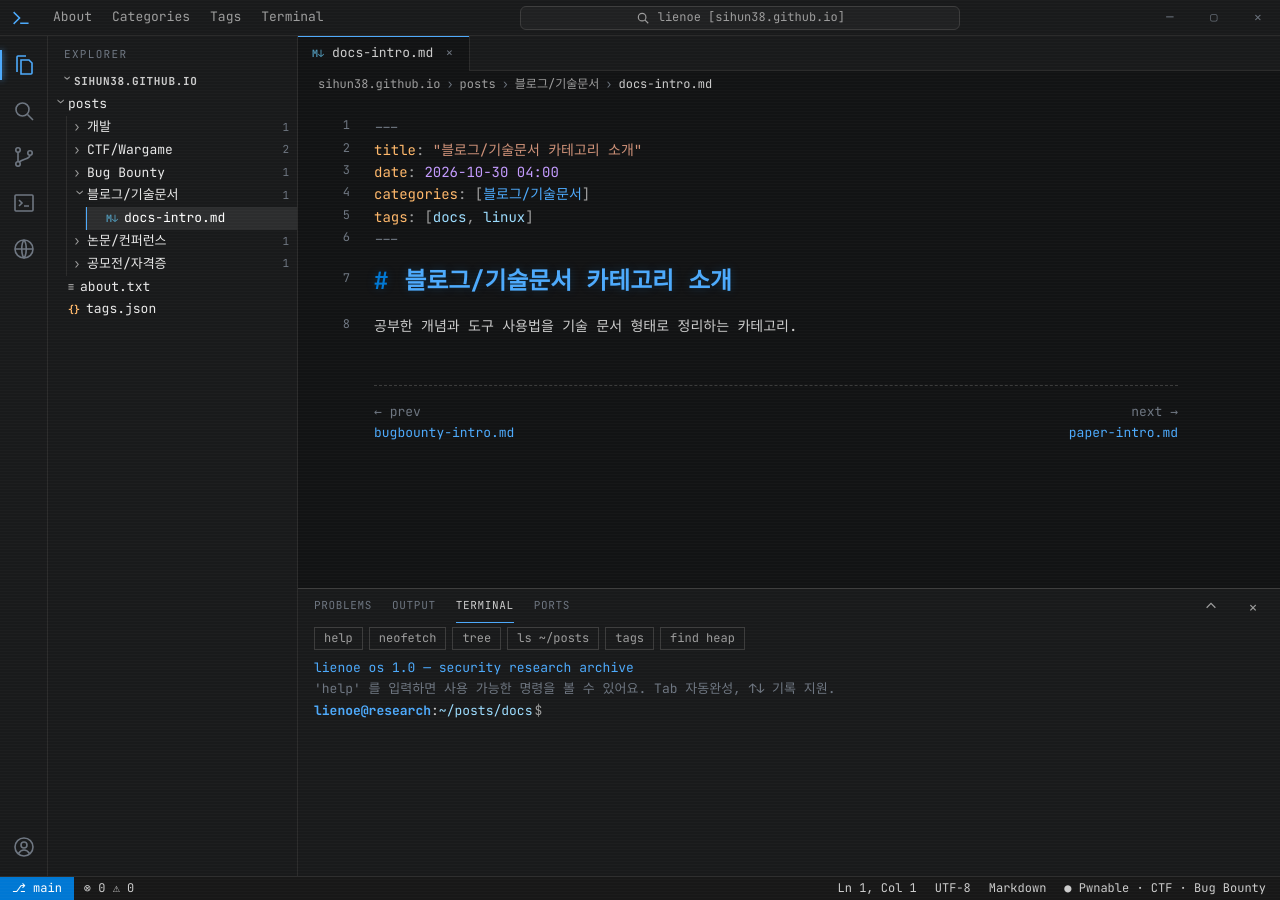
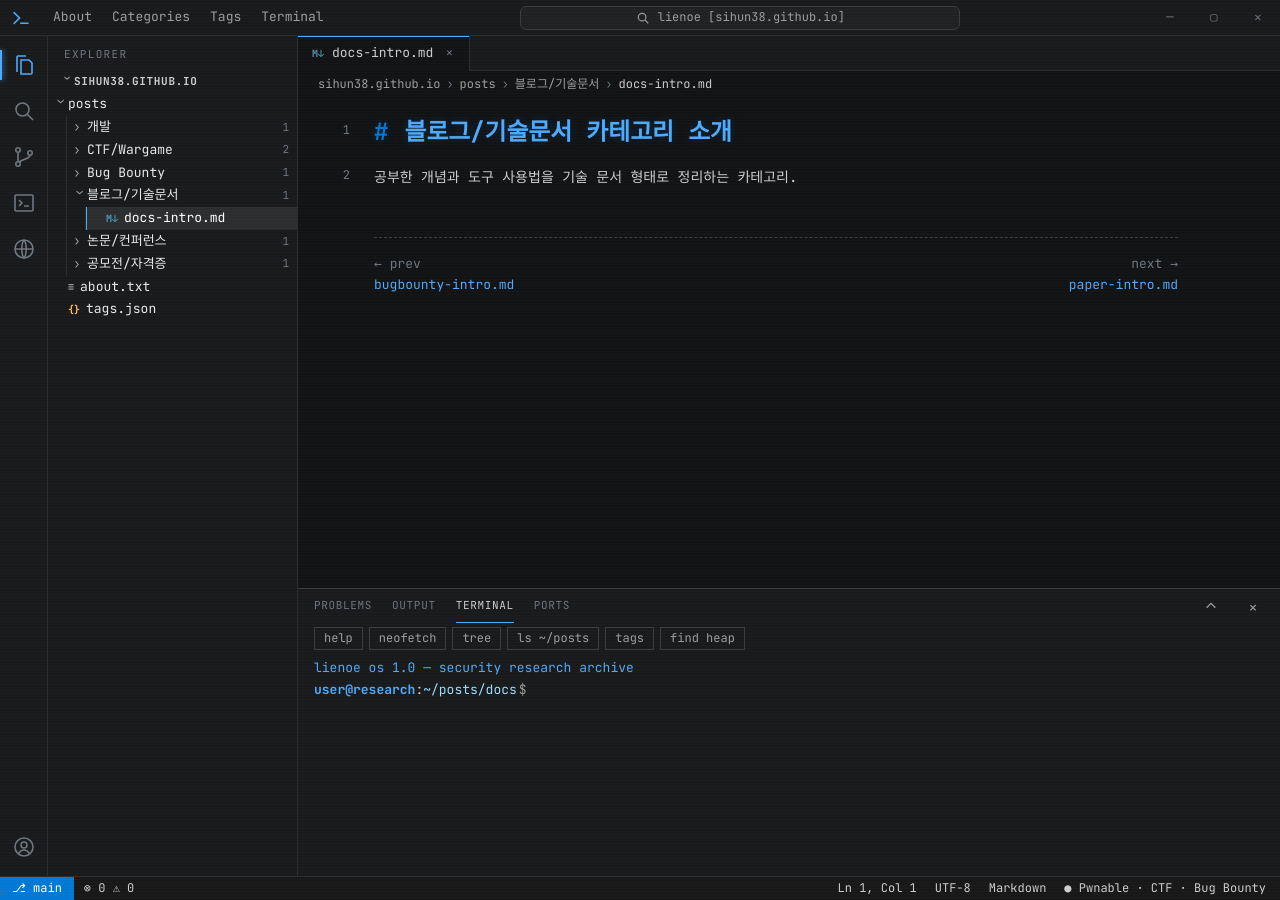
Before and after one commit to sihun38/sihun38.github.io, a Jekyll site: the page built from _posts/2026-10-30-docs-intro.md, in a window 1280 px wide. Built offline with Jekyll 4.4.1, drawn with Linux system fonts in a browser that asks for light colours; some web fonts are replaced.

Commit message:
Add files via upload

```diff
--- a/_layouts/categories.html
+++ b/_layouts/categories.html
@@ -1,13 +1,12 @@
 ---
 layout: default
 ---
-{%- assign shell_user = site.title | remove: '.' | downcase -%}
 {%- assign folders = site.data.navigation.categories[0].children -%}
 <section class="screen">
   <h1 class="screen__title"><span class="md-mark">~/</span>posts</h1>
   {{ content }}
 
-  <p class="cmd"><span class="prompt__user">{{ shell_user }}@research</span>:<span class="prompt__path">~</span><span class="prompt__sign">$</span> tree ~/posts</p>
+  <p class="cmd"><span class="prompt__user"><span class="prompt-user-name">user</span>@research</span>:<span class="prompt__path">~</span><span class="prompt__sign">$</span> tree ~/posts</p>
   <ul class="tree-out">
     <li class="tree-out__root">~/posts</li>
     {%- for folder in folders %}
--- a/_layouts/default.html
+++ b/_layouts/default.html
@@ -181,7 +181,7 @@
           </div>
           <div class="terminal__output" id="terminal-output" aria-live="polite"></div>
           <form class="terminal__line" id="terminal-form" autocomplete="off">
-            <label class="prompt" for="terminal-input"><span class="prompt__user">{{ shell_user }}@research</span>:<span class="prompt__path" id="prompt-path">~</span><span class="prompt__sign">$</span></label>
+            <label class="prompt" for="terminal-input"><span class="prompt__user"><span class="prompt-user-name">user</span>@research</span>:<span class="prompt__path" id="prompt-path">~</span><span class="prompt__sign">$</span></label>
             <input id="terminal-input" type="text" spellcheck="false" autocapitalize="off">
           </form>
         </div>
--- a/_layouts/home.html
+++ b/_layouts/home.html
@@ -14,14 +14,8 @@ layout: default
     <ul class="neofetch__info">
       <li><span class="accent">{{ shell_user }}</span>@<span class="accent">research</span></li>
       <li class="dim">-----------------</li>
-      <li><span class="key">OS</span>: {{ shell_user }} os 1.0 — security research archive</li>
-      <li><span class="key">Owner</span>: {{ site.author.name }}</li>
-      <li><span class="key">Focus</span>: {{ site.subtitle }}</li>
       <li><span class="key">Posts</span>: {{ site.posts | size }}</li>
       <li><span class="key">Dirs</span>: {{ folders | size }}</li>
-      <li><span class="key">Tags</span>: {{ site.tags | size }}</li>
-      <li><span class="key">Shell</span>: liquid / jekyll</li>
-      <li class="swatches"><span></span><span></span><span></span><span></span><span></span><span></span></li>
     </ul>
   </div>
 
--- a/_layouts/single.html
+++ b/_layouts/single.html
@@ -2,19 +2,6 @@
 layout: default
 ---
 <article class="doc">
-  {%- if page.collection == 'posts' %}
-  <div class="frontmatter">
-    <span class="fm-line fm-dash">---</span>
-    <span class="fm-line"><span class="fm-key">title</span>: <span class="fm-str">"{{ page.title }}"</span></span>
-    <span class="fm-line"><span class="fm-key">date</span>: <span class="fm-num">{{ page.date | date: "%Y-%m-%d %H:%M" }}</span></span>
-    <span class="fm-line"><span class="fm-key">categories</span>: [{% for category in page.categories %}{% assign category_url = '/categories/' %}{% for folder in site.data.navigation.categories[0].children %}{% if folder.title == category %}{% assign category_url = folder.url %}{% endif %}{% endfor %}<a class="fm-link" href="{{ category_url | relative_url }}">{{ category }}</a>{% unless forloop.last %}, {% endunless %}{% endfor %}]</span>
-    {%- if page.tags.size > 0 %}
-    <span class="fm-line"><span class="fm-key">tags</span>: [{% for tag in page.tags %}<a class="fm-tag" href="{{ '/tags/' | relative_url }}#tag-{{ tag | slugify }}">{{ tag }}</a>{% unless forloop.last %}, {% endunless %}{% endfor %}]</span>
-    {%- endif %}
-    <span class="fm-line fm-dash">---</span>
-  </div>
-  {%- endif %}
-
   <h1 class="doc__title"><span class="md-mark">#</span> {{ page.title }}</h1>
 
   <div class="md" id="md">
--- a/_layouts/tags.html
+++ b/_layouts/tags.html
@@ -1,12 +1,11 @@
 ---
 layout: default
 ---
-{%- assign shell_user = site.title | remove: '.' | downcase -%}
 <section class="screen">
   <h1 class="screen__title"><span class="md-mark">~/</span>tags.json</h1>
   {{ content }}
 
-  <p class="cmd"><span class="prompt__user">{{ shell_user }}@research</span>:<span class="prompt__path">~</span><span class="prompt__sign">$</span> jq 'keys' tags.json</p>
+  <p class="cmd"><span class="prompt__user"><span class="prompt-user-name">user</span>@research</span>:<span class="prompt__path">~</span><span class="prompt__sign">$</span> jq 'keys' tags.json</p>
   <div class="tag-cloud">
     {%- for tag in site.tags %}
     <a class="tag-chip" href="#tag-{{ tag[0] | slugify }}">{{ tag[0] }}<span class="dim">{{ tag[1] | size }}</span></a>
--- a/assets/js/vscode-scm.js
+++ b/assets/js/vscode-scm.js
@@ -87,14 +87,6 @@
 
   function formatDateOnly(date) {
     return date.getFullYear() + '-' + padNumber(date.getMonth() + 1) + '-' + padNumber(date.getDate());
-  }
-
-  function formatFrontMatterDate(date) {
-    var offsetMinutes = -date.getTimezoneOffset();
-    var sign = offsetMinutes >= 0 ? '+' : '-';
-    var absolute = Math.abs(offsetMinutes);
-    return formatDateOnly(date) + ' ' + padNumber(date.getHours()) + ':' + padNumber(date.getMinutes()) + ':00 ' +
-      sign + padNumber(Math.floor(absolute / 60)) + padNumber(absolute % 60);
   }
 
   function getFileName(path) {
@@ -524,6 +516,7 @@
         state.isOwner = true;
         writeSession({ token: trimmed, login: result.login, branch: result.branch });
         updateStatusBadge();
+        terminal.setPromptUser(context.siteData.user);
         terminal.printLine([terminal.createSpan('logged in as ' + result.login, 'term-ok'), terminal.createSpan('  (branch: ' + result.branch + ')', 'term-dim')]);
         terminal.printLine(terminal.createSpan('new <dir> <slug> · edit [file] · rm <file> · git log 사용 가능', 'term-dim'));
       });
@@ -536,6 +529,7 @@
     state.isOwner = false;
     clearSession();
     updateStatusBadge();
+    context.terminal.setPromptUser(null);
     context.terminal.printLine(context.terminal.createSpan('logged out. 토큰을 이 탭에서 지웠어.', 'term-dim'));
   }
 
@@ -563,7 +557,6 @@
     var template = [
       '---',
       'title: "제목을 입력하세요"',
-      'date: ' + formatFrontMatterDate(now),
       'categories: [' + folder.title + ']',
       'tags: []',
       '---',
@@ -716,6 +709,9 @@
 
     restoreSession();
     updateStatusBadge();
+    if (state.isOwner) {
+      api.terminal.setPromptUser(api.siteData.user);
+    }
 
     var register = api.terminal.registerCommand;
     register('login', function () { return commandLogin(context); }, 'login', '(소유자) GitHub 토큰으로 편집 권한 켜기');
--- a/assets/js/vscode.js
+++ b/assets/js/vscode.js
@@ -21,6 +21,7 @@
   var EDITOR_MIN_HEIGHT = 120;
   var MOBILE_QUERY = '(max-width: 820px)';
   var HOST_NAME = 'research';
+  var GUEST_USER = 'user';
 
   var COMMAND_LIST = [
     ['help', '사용 가능한 명령 목록'],
@@ -548,6 +549,7 @@
 
     var history = [];
     var historyIndex = 0;
+    var promptUser = GUEST_USER;
     var currentFolder = getCurrentFolder(siteData);
     var currentPath = currentFolder ? '~/posts/' + currentFolder.slug : '~';
 
@@ -574,9 +576,16 @@
       printLine(createSpan(message, 'term-err'));
     }
 
+    function setPromptUser(name) {
+      promptUser = name || GUEST_USER;
+      document.querySelectorAll('.prompt-user-name').forEach(function (node) {
+        node.textContent = promptUser;
+      });
+    }
+
     function printEcho(rawCommand) {
       printLine([
-        createSpan(siteData.user + '@' + HOST_NAME, 'prompt__user'),
+        createSpan(promptUser + '@' + HOST_NAME, 'prompt__user'),
         ':',
         createSpan(currentPath, 'prompt__path'),
         createSpan('$', 'prompt__sign'),
@@ -638,7 +647,6 @@
       }
       posts.forEach(function (post) {
         printLine([
-          createSpan(post.date + '  ', 'term-dim'),
           createLink(post.slug + '.md', post.url),
           createSpan('  # ' + post.title, 'term-dim')
         ]);
@@ -782,21 +790,16 @@
     }
 
     function commandWhoami() {
-      printLine(createSpan(siteData.user, 'term-ok'));
-      if (siteData.subtitle) {
+      printLine(createSpan(promptUser, 'term-ok'));
+      if (promptUser !== GUEST_USER && siteData.subtitle) {
         printLine(createSpan(siteData.subtitle, 'term-dim'));
       }
     }
 
     function commandNeofetch() {
       var info = [
-        ['OS', siteData.user + ' os 1.0 — security research archive'],
-        ['Focus', siteData.subtitle],
         ['Posts', String(siteData.posts.length)],
-        ['Dirs', String(siteData.folders.length)],
-        ['Tags', String(Object.keys(collectTagCounts()).length)],
-        ['Shell', 'liquid / jekyll'],
-        ['Uptime', 'since ' + (siteData.posts.length ? siteData.posts[siteData.posts.length - 1].date : '-')]
+        ['Dirs', String(siteData.folders.length)]
       ];
       printLine([createSpan(siteData.user, 'term-ok'), '@', createSpan(HOST_NAME, 'term-ok')]);
       printLine(createSpan('-----------------', 'term-dim'));
@@ -812,7 +815,7 @@
     }
 
     function commandSudo() {
-      printError(siteData.user + ' is not in the sudoers file. This incident will be reported.');
+      printError(promptUser + ' is not in the sudoers file. This incident will be reported.');
     }
 
     var commandTable = {
@@ -831,7 +834,7 @@
       tags: commandTags,
       whoami: commandWhoami,
       neofetch: commandNeofetch,
-      pwd: function () { printLine(currentPath.replace('~', '/home/' + siteData.user)); },
+      pwd: function () { printLine(currentPath.replace('~', '/home/' + promptUser)); },
       echo: function (args) { printLine(args.join(' ')); },
       date: function () { printLine(new Date().toString()); },
       history: commandHistory,
@@ -1040,7 +1043,6 @@
     }
 
     printLine(createSpan(siteData.user + ' os 1.0 — security research archive', 'term-ok'));
-    printLine(createSpan('\'help\' 를 입력하면 사용 가능한 명령을 볼 수 있어요. Tab 자동완성, ↑↓ 기록 지원.', 'term-dim'));
 
     return {
       inputNode: inputNode,
@@ -1051,6 +1053,7 @@
       createSpan: createSpan,
       createLink: createLink,
       scrollToBottom: scrollToBottom,
+      setPromptUser: setPromptUser,
       showPanel: function () { setPanelHidden(ideNode, false); },
       prefill: function (text) {
         inputNode.value = text;
```
